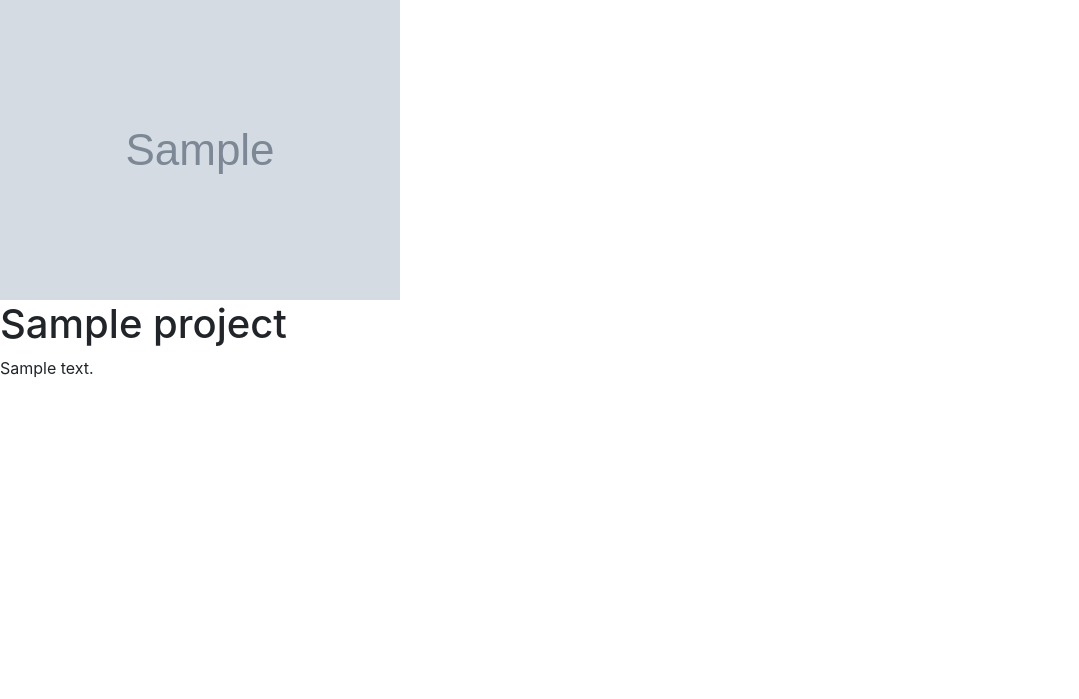
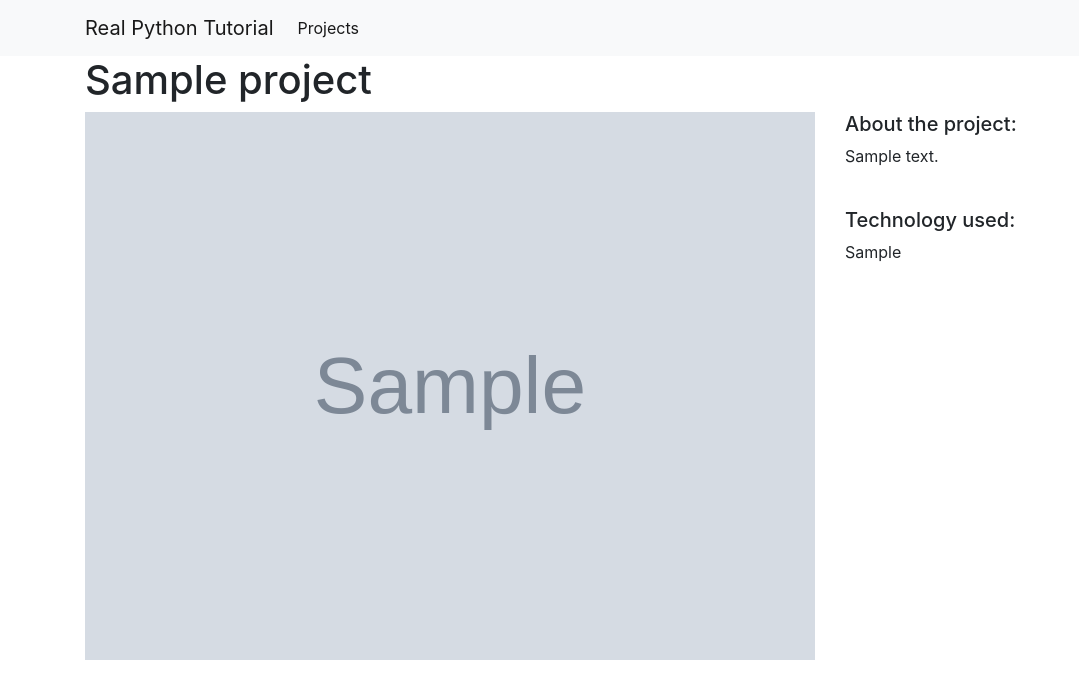
Before and after one commit to thatscotdatasci/realpython-django-example, a Django app: page /projects/1/ in a window 1280 px wide. Shown: the top 699 px of the page, without its empty margins (0-1079 px from the left). Run offline with Django 3.2, Linux system fonts and the light colour scheme; tables that the repository leaves empty hold one stand-in row (values such as "Sample post"); grey boxes marked "Sample" are stand-in pictures.

Commit message:
Enhancing the html templates

```diff
--- a/projects/templates/projects/base.html
+++ b/projects/templates/projects/base.html
@@ -8,8 +8,26 @@
     <link rel="stylesheet" href="https://cdn.jsdelivr.net/npm/bootstrap@4.5.3/dist/css/bootstrap.min.css" integrity="sha384-TX8t27EcRE3e/ihU7zmQxVncDAy5uIKz4rEkgIXeMed4M0jlfIDPvg6uqKI2xXr2" crossorigin="anonymous">
 </head>
 <body>
-    {% block content %}
+    <nav class="navbar navbar-expand-lg navbar-light bg-light">
+        <div class="container">
+            <a class="navbar-brand" href="{% url 'projects:index' %}">Real Python Tutorial</a>
+            <button class="navbar-toggler" type="button" data-toggle="collapse" data-target="#navbarSupportedContent" aria-controls="navbarSupportedContent" aria-expanded="false" aria-label="Toggle navigation">
+              <span class="navbar-toggler-icon"></span>
+            </button>
 
-    {% endblock %}
+            <div class="collapse navbar-collapse" id="navbarSupportedContent">
+              <ul class="navbar-nav mr-auto">
+                <li class="nav-item active">
+                  <a class="nav-link" href="{% url 'projects:index' %}">Projects</a>
+                </li>
+              </ul>
+            </div>
+        </div>
+
+    </nav>
+
+    <div class="container">
+        {% block content %}{% endblock %}
+    </div>
 </body>
 </html>
--- a/projects/templates/projects/detail.html
+++ b/projects/templates/projects/detail.html
@@ -3,9 +3,17 @@
 {% load static %}
 
 {% block content %}
-<body>
-    <img src="{% static img_rel_path|add:"/"|add:project.image %}" alt="Screenshot of project">
-    <h1>{{ project.title }}</h1>
-    <p>{{ project.description }}</p>
-</body>
+<h1>{{ project.title }}</h1>
+<div class="row">
+    <div class="col-md-8">
+        <img src="{% static img_rel_path|add:"/"|add:project.image %}" alt="" width="100%">
+    </div>
+    <div class="col-md-4">
+        <h5>About the project:</h5>
+        <p>{{ project.description }}</p>
+        <br>
+        <h5>Technology used:</h5>
+        <p>{{ project.technology }}</p>
+    </div>
+</div>
 {% endblock %}
--- a/projects/urls.py
+++ b/projects/urls.py
@@ -6,7 +6,7 @@ from . import views
 
 app_name = "projects"
 urlpatterns = [
-    path('', views.ProjectIndex.as_view()),
+    path('', views.ProjectIndex.as_view(), name='index'),
     path('<int:pk>/', views.ProjectDetail.as_view(), name='detail'),
     path('test', views.test_endpoint),
     path('api_call', views.ApiCalls.as_view(), name="api_results")
```
